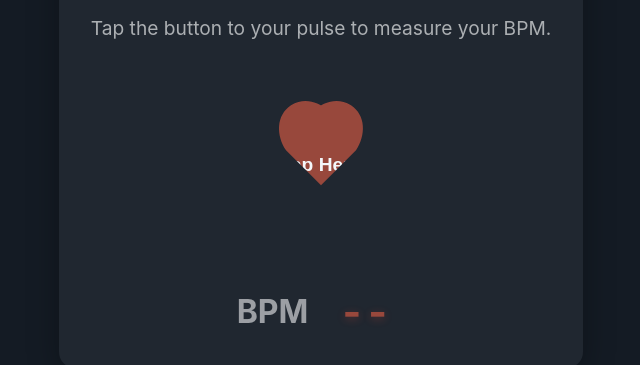
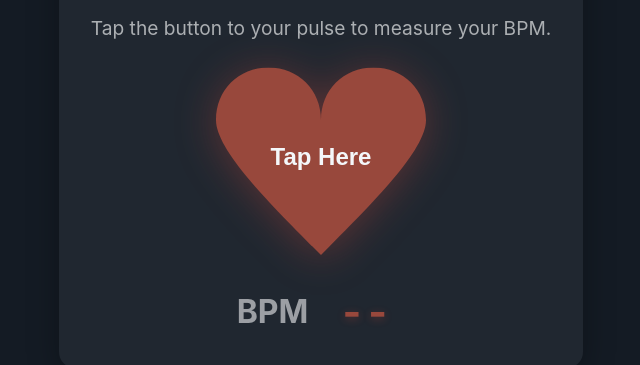
Before and after one commit to Auroratide/bpm-counter, a website built with Vite: page index.html in a window 1280 px wide. Shown: the part 263-628 px from the top of the page, without its empty margins (319-959 px from the left). Built offline with nearby package versions, Linux system fonts and the light colour scheme.

Commit message:
[HUMAN INTERVENTION] Adjust heart shape to actually look good; AI couldn't really get this quite right. Managed to get it right by asking Claude on the side for various possible path definitions and then tweaking other bits of the code

```diff
--- a/src/main.ts
+++ b/src/main.ts
@@ -26,7 +26,7 @@ if (app) {
       <h1>Your Heartrate</h1>
       <p>Tap the button to your pulse to measure your BPM.</p>
       <button id="bpm-button" class="bpm-button heart-button" aria-label="Tap to measure heartrate">
-        Tap Here
+        <span>Tap Here</span>
       </button>
       <div id="bpm-display" class="bpm-display">
         <label for="bpm-value">BPM</label>
--- a/src/style.css
+++ b/src/style.css
@@ -69,9 +69,9 @@ p {
   height: 180px;
   margin: 0 auto 2rem;
   border: none;
-  background: var(--secondary-main);
+  background: transparent;
   color: var(--light-highlight);
-  font-size: 1.2rem;
+  font-size: 1.5rem;
   font-weight: 600;
   line-height: 1.4;
   cursor: pointer;
@@ -79,13 +79,31 @@ p {
   outline: none;
   position: relative;
   filter: drop-shadow(0 4px 20px rgba(231, 76, 60, 0.3));
-  clip-path: path('M100,30 C100,30 85,20 70,30 C55,40 55,60 65,75 L100,110 L135,75 C145,60 145,40 130,30 C115,20 100,30 100,30 Z');
+  border-radius: 50%;
+}
+
+/* Heart shape using pseudo-element */
+.heart-button::before {
+  content: '';
+  position: absolute;
+  top: 0;
+  left: 0;
+  width: 100%;
+  height: 100%;
+  background: var(--secondary-main);
+  transform: scale(1.5);
+  clip-path: path('M100,60 C100,40 85,25 65,25 C45,25 30,40 30,60 C30,80 65,115 100,150 C135,115 170,80 170,60 C170,40 155,25 135,25 C115,25 100,40 100,60 Z');
+  transition: background-color 0.3s cubic-bezier(0.4, 0, 0.2, 1);
+  z-index: -1;
 }
 
 .heart-button:hover {
-  background: var(--secondary-highlight);
   transform: scale(1.05);
   filter: drop-shadow(0 6px 24px rgba(231, 76, 60, 0.4));
+}
+
+.heart-button:hover::before {
+  background: var(--secondary-highlight);
 }
 
 .heart-button:active {
@@ -93,9 +111,16 @@ p {
 }
 
 .heart-button:focus {
+  outline: none;
+}
+
+.heart-button span {
+  display: inline-block;
+  padding-block-end: 0.75em;
+}
+.heart-button:focus-visible span {
   outline: 3px solid var(--primary-main);
   outline-offset: 4px;
-  border-radius: 50%;
 }
 
 /* Pulse animation */
@@ -119,7 +144,7 @@ p {
 }
 
 /* Add a pulse ring effect */
-.heart-button.pulse::before {
+.heart-button.pulse::after {
   content: '';
   position: absolute;
   top: 50%;
@@ -131,6 +156,7 @@ p {
   border-radius: 50%;
   opacity: 0;
   animation: pulse-ring 0.6s ease-out;
+  z-index: 1;
 }
 
 @keyframes pulse-ring {
@@ -204,7 +230,7 @@ p {
     animation: none;
   }
 
-  .heart-button.pulse::before {
+  .heart-button.pulse::after {
     animation: none;
   }
 }
```
